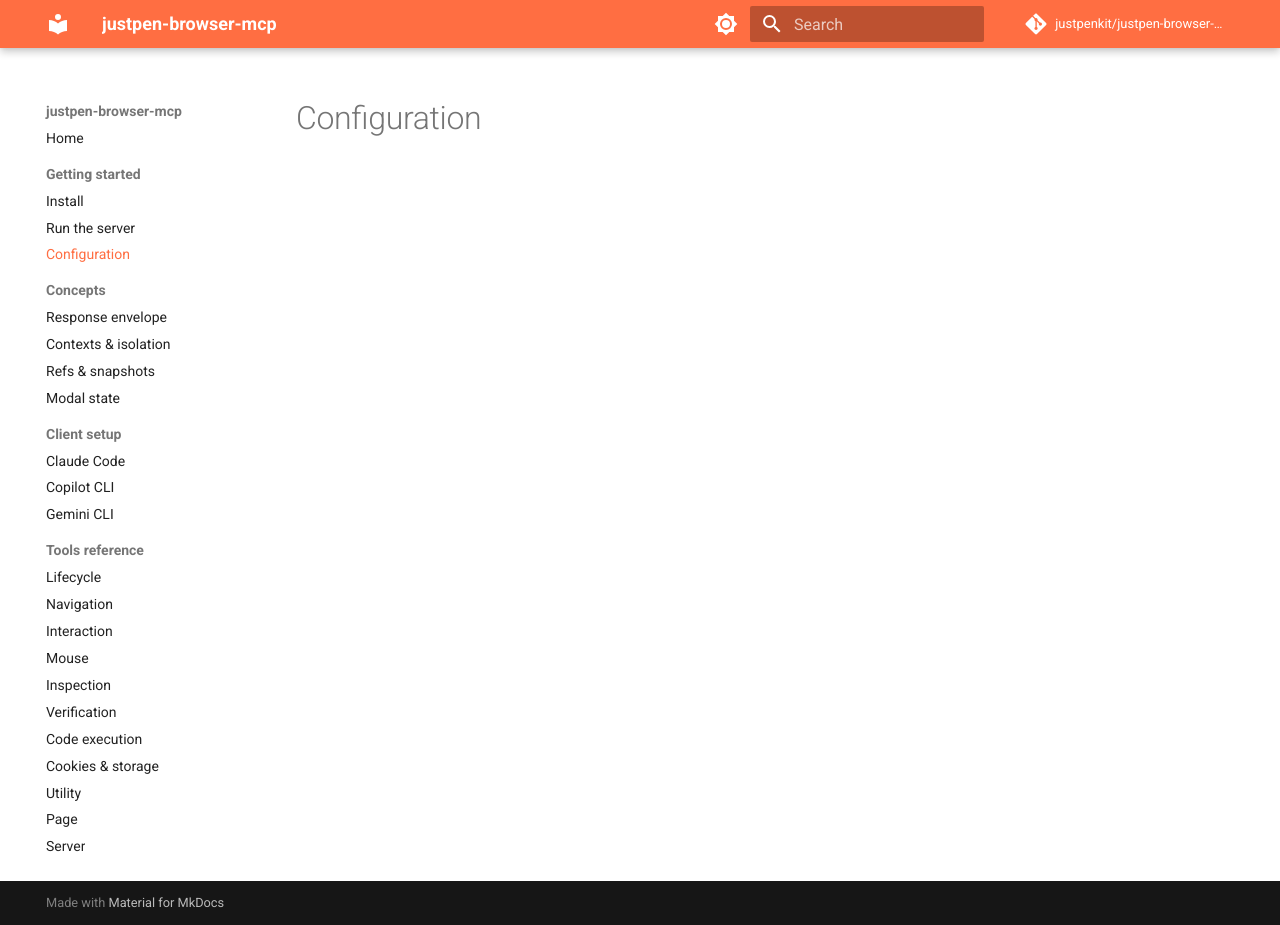
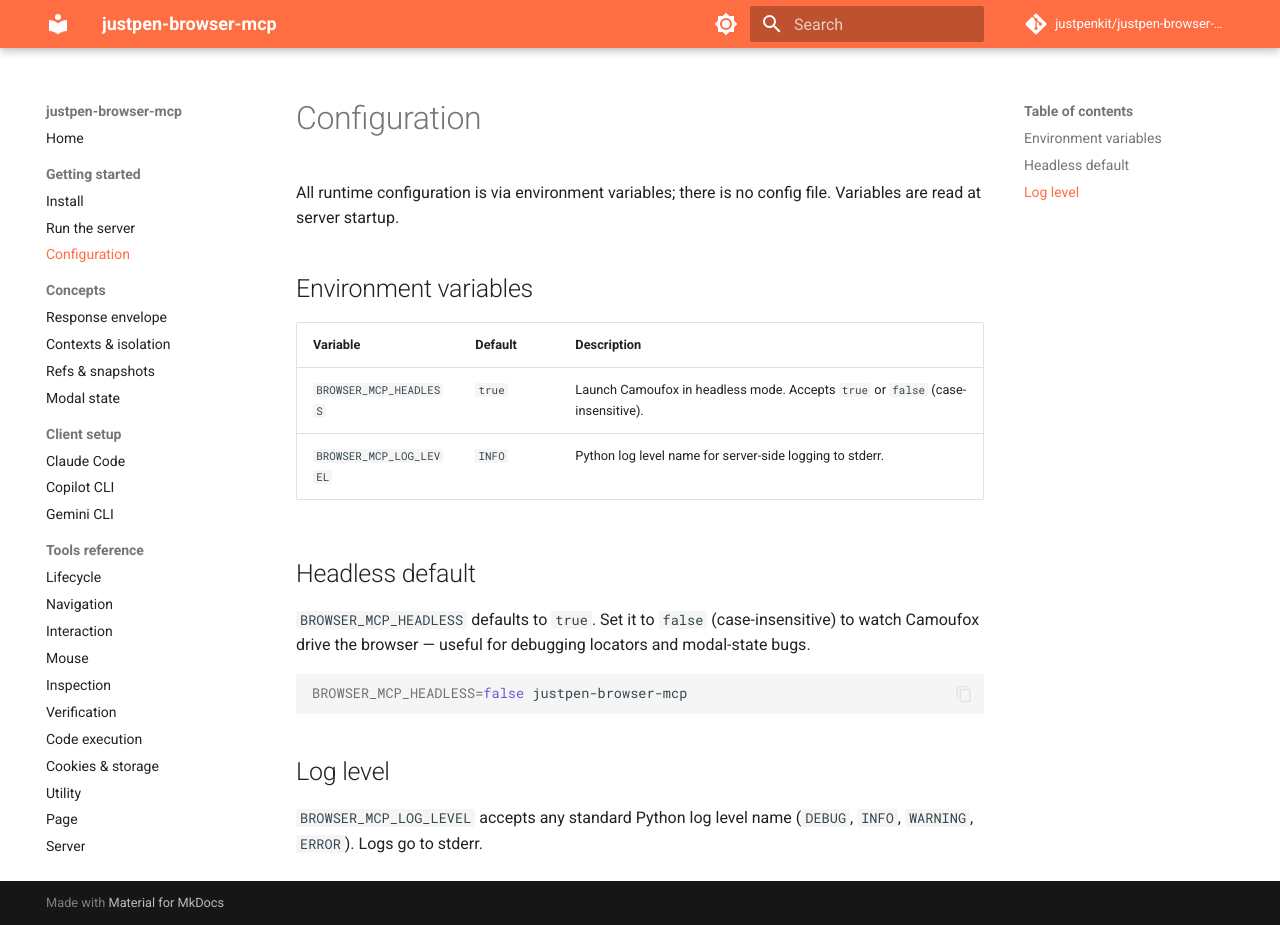
Before and after one commit to justpenkit/justpen-browser-mcp, an MkDocs documentation site: the page built from docs/getting-started/configuration.md, in a window 1280 px wide and 925 px high. Built offline with MkDocs 1.6.1 and Material for MkDocs 9.7.7, drawn with Linux system fonts in a browser that asks for light colours; comment, search, counter and statistics services are not loaded.

Commit message:
docs(config): migrate environment variables from README

````diff
--- a/docs/getting-started/configuration.md
+++ b/docs/getting-started/configuration.md
@@ -1 +1,26 @@
 # Configuration
+
+All runtime configuration is via environment variables; there is no config
+file. Variables are read at server startup.
+
+## Environment variables
+
+| Variable | Default | Description |
+|---|---|---|
+| `BROWSER_MCP_HEADLESS` | `true` | Launch Camoufox in headless mode. Accepts `true` or `false` (case-insensitive). |
+| `BROWSER_MCP_LOG_LEVEL` | `INFO` | Python log level name for server-side logging to stderr. |
+
+## Headless default
+
+`BROWSER_MCP_HEADLESS` defaults to `true`. Set it to `false` (case-insensitive)
+to watch Camoufox drive the browser — useful for debugging locators and
+modal-state bugs.
+
+```bash
+BROWSER_MCP_HEADLESS=false justpen-browser-mcp
+```
+
+## Log level
+
+`BROWSER_MCP_LOG_LEVEL` accepts any standard Python log level name
+(`DEBUG`, `INFO`, `WARNING`, `ERROR`). Logs go to stderr.
````
